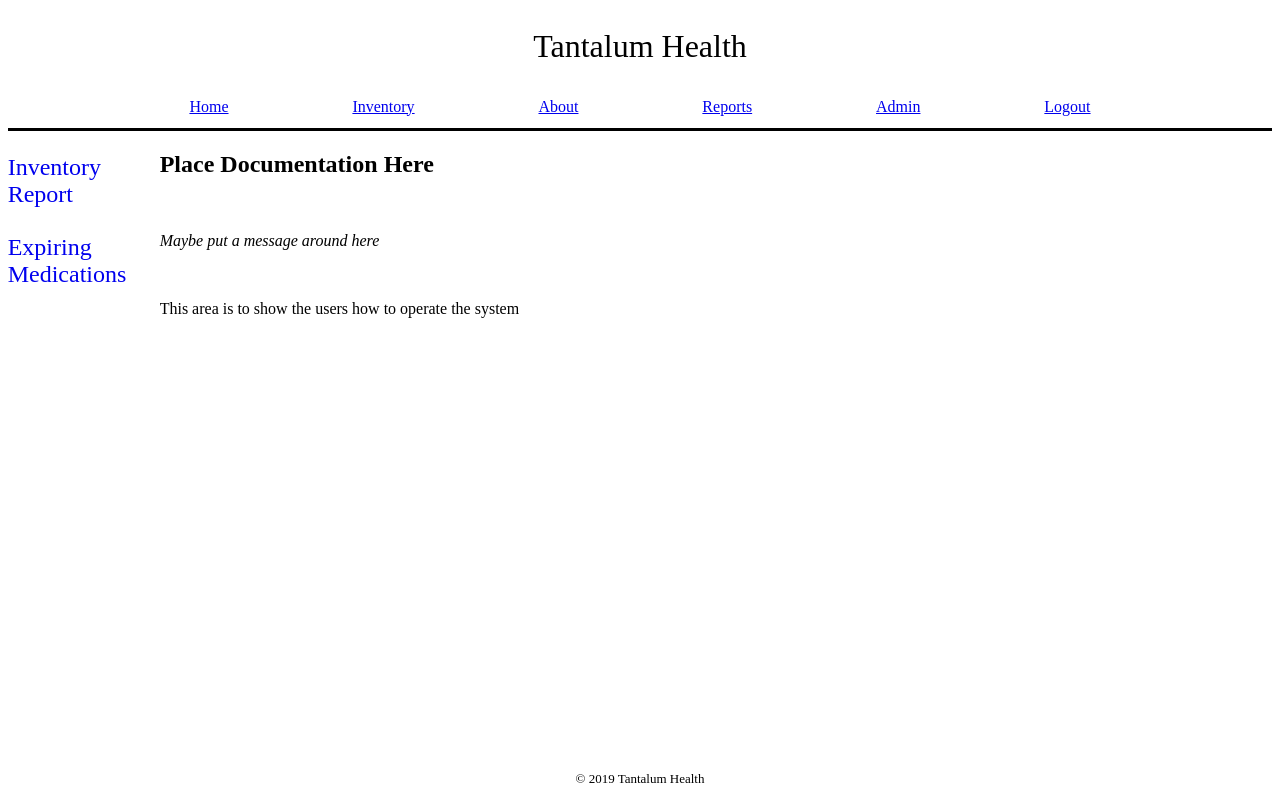
After one commit to flynnkc/PTG, a Django app: page /pharmacy/reports/ in a window 1280 px wide. The commit adds this page. Run offline with Django 3.2, Linux system fonts and the light colour scheme; the visitor is signed in with stand-in values (Sample User, id 1).

Commit message:
Working on expired meds report. Migrations to solve some PK conflicts discovered while writing test scripts.

```diff
--- a/pharmacy/static/pharmacy/style.css
+++ b/pharmacy/static/pharmacy/style.css
@@ -39,6 +39,10 @@ form p {
     margin-bottom: 2px;
 }
 
+.main {
+    margin-left: 12%;
+}
+
 .side-nav {
     width: 10%;
     position: fixed;
@@ -52,6 +56,6 @@ form p {
 .side-nav a {
     padding: 20% 1% 1% 6%;
     text-decoration: none;
-    font-size: 25px;
+    font-size: 24px;
     display: block;
 }
--- a/pharmacy/templates/pharmacy/pharmacy_home.html
+++ b/pharmacy/templates/pharmacy/pharmacy_home.html
@@ -4,16 +4,15 @@
 {% block title %} Inventory - Tantulum Health {% endblock title %}
 
 {% block content %}
-<form>
-    {# csrf_token is to prevent cross site forgeries, just include on forms django will handle the rest #}
-    {% csrf_token %}
-    <p>Primary Key: </p>
-    <input type="text" name="first"><br>
-    <p>Second Thing: </p>
-    <input type="text" name="second">
-    <br><br>
-    <input type="submit">
-</form>
+    <div class="main">
+    {% block main_area %}
+        <h2>Place Documentation Here</h2>
+        <br>
+        <p><em>Maybe put a message around here</em></p>
+        <br>
+        <p>This area is to show the users how to operate the system</p>
+    {% endblock main_area %}
+    </div>
 {% block sidenav %}
     <div class="side-nav">
         <a href="#">Lookup</a>
--- /dev/null
+++ b/pharmacy/templates/pharmacy/reports_home.html
@@ -0,0 +1,11 @@
+{% extends "pharmacy/pharmacy_home.html" %}
+{# Reports Template #}
+
+{% block title %}Reports - Tantulum Health{% endblock title %}
+
+{% block sidenav %}
+    <div class="side-nav">
+        <a href="#">Inventory Report</a>
+        <a href="{% url 'report_expiring' %}">Expiring Medications</a>
+    </div>
+{% endblock sidenav %}
--- a/pharmacy/urls.py
+++ b/pharmacy/urls.py
@@ -14,9 +14,12 @@ Including another URLconf
     2. Add a URL to urlpatterns:  path('blog/', include('blog.urls'))
 """
 from django.urls import path
-from . import views
+from .views import pharmacy_home, BatchListView, ReportsHome, ExpiringMedsReport
 
 #### This list will contain the url patterns at the PHARMACY APP level ####
 urlpatterns = [
-    path('', views.pharmacy_home.as_view(), name='pharmacy_home')
+    path('', pharmacy_home.as_view(), name='pharmacy_home'),
+    path('batchlist/', BatchListView.as_view(), name='pharmacy_batches'),
+    path('reports/', ReportsHome.as_view(), name='pharmacy_reports'),
+    path('reports/ex_med_report/', ExpiringMedsReport.as_view(), name='report_expiring'),
 ]
--- a/pharmacy/views.py
+++ b/pharmacy/views.py
@@ -1,11 +1,63 @@
-from django.shortcuts import render
-from django.views import View
-from django.contrib.auth.decorators import login_required
-from django.utils.decorators import method_decorator
+from django.shortcuts import render # Render shortcut, very useful
+from django.views import View # Generic View
+from django.contrib.auth.mixins import LoginRequiredMixin # Subclass to require login to view
+from django.views.generic import ListView # Generic List View
+from .models import Batch, Location # Import model for Batch List View and Expiring List View
+from .forms import ExpiringMedsForm # Form for Expiring Meds Report
 
-# Decorator sets login required on GET requests
-@method_decorator(login_required, name='get')
-class pharmacy_home(View):
+
+class pharmacy_home(LoginRequiredMixin, View):
 
     def get(self, request):
         return render(request, "pharmacy/pharmacy_home.html")
+
+
+class ReportsHome(LoginRequiredMixin, View):
+
+    def get(self, request):
+        return render(request, "pharmacy/reports_home.html")
+
+
+class ExpiringMedsReport(LoginRequiredMixin, ListView):
+    template_name = 'pharmacy/form_view.html'
+
+    def get(self, request):
+
+        form = ExpiringMedsForm()
+
+        context = {
+            'title': 'Expiring Medicine Report',
+            'header': 'Medication Expiring Within 120 Days',
+            'form': form,
+        }
+        return render(request, self.template_name, context=context)
+
+    def post(self, request):
+        form = ExpiringMedsForm()
+
+        if request.method == 'POST':
+            form = ExpiringMedsForm(request.POST)
+            if form.is_valid():
+
+
+                context = {
+                    'title': 'Test',
+                    'header': 'Thanks!',
+                    'form': form,
+                }
+
+                return render(request, self.template_name, context=context)
+
+            else:
+                context = {
+                    'title': 'Expiring Medicine Report',
+                    'header': 'Something went wrong. Sorry!',
+                    'form': form,
+                }
+                return render(request, self.template_name, context=context)
+
+
+class BatchListView(LoginRequiredMixin, ListView):
+    model = Batch
+
+    template_name = 'pharmacy/list_view.html'
--- a/templates/ptg/base.html
+++ b/templates/ptg/base.html
@@ -11,10 +11,11 @@
     {% block nav %}
     <nav>
         <a href="{% url 'project_home' %}">Home</a>
-        <a href="{% url 'pharmacy_home' %}">Pharmacy Inventory</a>
+        <a href="{% url 'pharmacy_home' %}">Inventory</a>
         <a href="{% url 'project_about' %}">About</a>
-        <a href="/admin">Admin</a>
+        <a href="{% url 'pharmacy_reports' %}">Reports</a>
         {% if user.is_authenticated %}
+            <a href="/admin">Admin</a>
             <a href="{% url 'logout' %}">Logout</a>
         {% else %}
             <a href="{% url 'login' %}">Login</a>
```
Also changed, not shown: pharmacy/forms.py (+6 -2 lines), pharmacy/models.py (+15 -10 lines), pharmacy/templates/pharmacy/form_view.html (added, +21 -0 lines), pharmacy/templates/pharmacy/list_view.html (added, +10 -0 lines), pharmacy/migrations/0003_auto_20190403_0039.py (added), pharmacy/migrations/0004_batch_location_order_detail.py (added).
